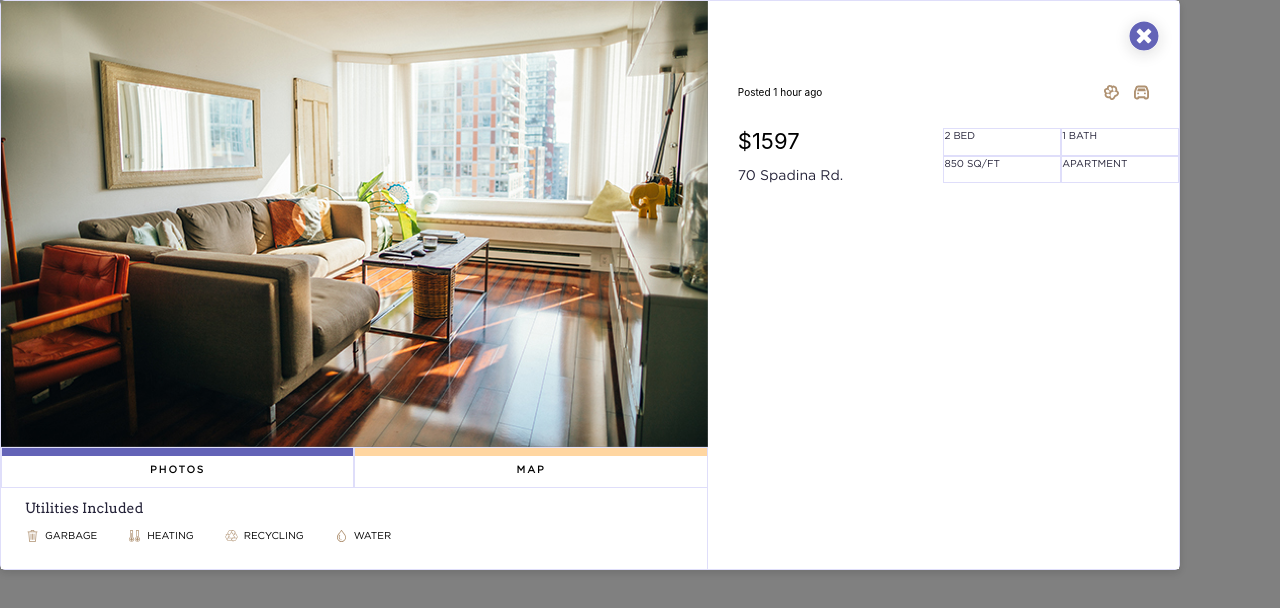
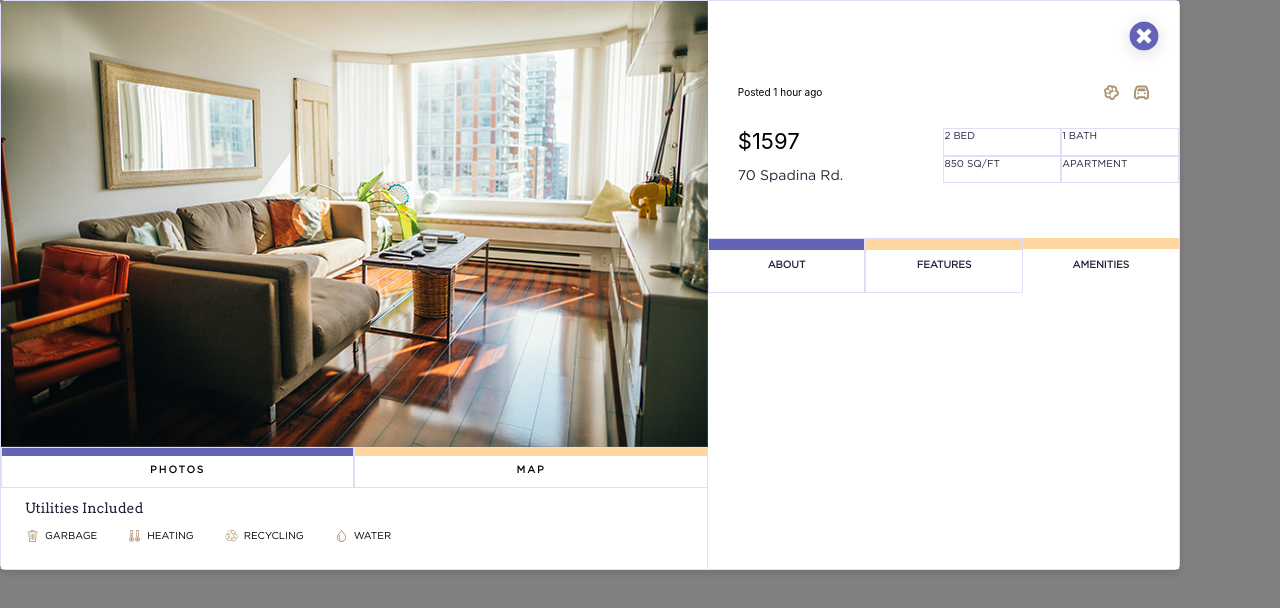
Before and after one commit to JuanTValdez/Living-in-the-Six, a React (Create React App) app: page / in a window 1280 px wide. Shown: the top 608 px of the page. Built offline with nearby package versions, Linux system fonts and the light colour scheme.

Commit message:
adding tabs to viewDetails comp

```diff
--- a/src/components/ViewDetails.js
+++ b/src/components/ViewDetails.js
@@ -65,6 +65,12 @@ export default function ViewDetails() {
 						<p>850 sq/ft</p>
 						<p>Apartment</p>
 					</div>
+
+					<div className='info-tabs'>
+						<span className='tab tab1 font-size-10'>About</span>
+						<span className='tab tab2 font-size-10'>Features</span>
+						<span className='tab tab3 font-size-10'>Amenities</span>
+					</div>
 				</div>
 			</div>
 		</div>
--- a/src/styles/ViewDetails.css
+++ b/src/styles/ViewDetails.css
@@ -231,3 +231,36 @@ body {
     border: 1px solid var(--light-periwinkle)
   }
 }
+
+.info-tabs {
+  display: flex;
+  justify-content: space-around;
+  grid-column: 1/5;
+  grid-row: 5/6;
+
+
+  & .tab {
+    display: flex;
+    justify-content: center;
+    align-items: center;
+    width: 100%;
+    font-family: "Gotham-Book";
+    font-weight: bold;
+    text-transform: uppercase;
+    color: var(--dark);
+  }
+
+  & .tab1 {
+    border: 1px solid var(--light-periwinkle);
+    background: linear-gradient(180deg, var(--iris) 20%, var(--white) 20%);
+  }
+
+  & .tab2 {
+    border: 1px  solid var(--light-periwinkle);
+    background: linear-gradient(180deg, var(--light-peach) 20%, var(--white) 20%);
+  }
+
+  & .tab3 {
+    background: linear-gradient(180deg, var(--light-peach) 20%, var(--white) 20%);
+  }
+}
```
